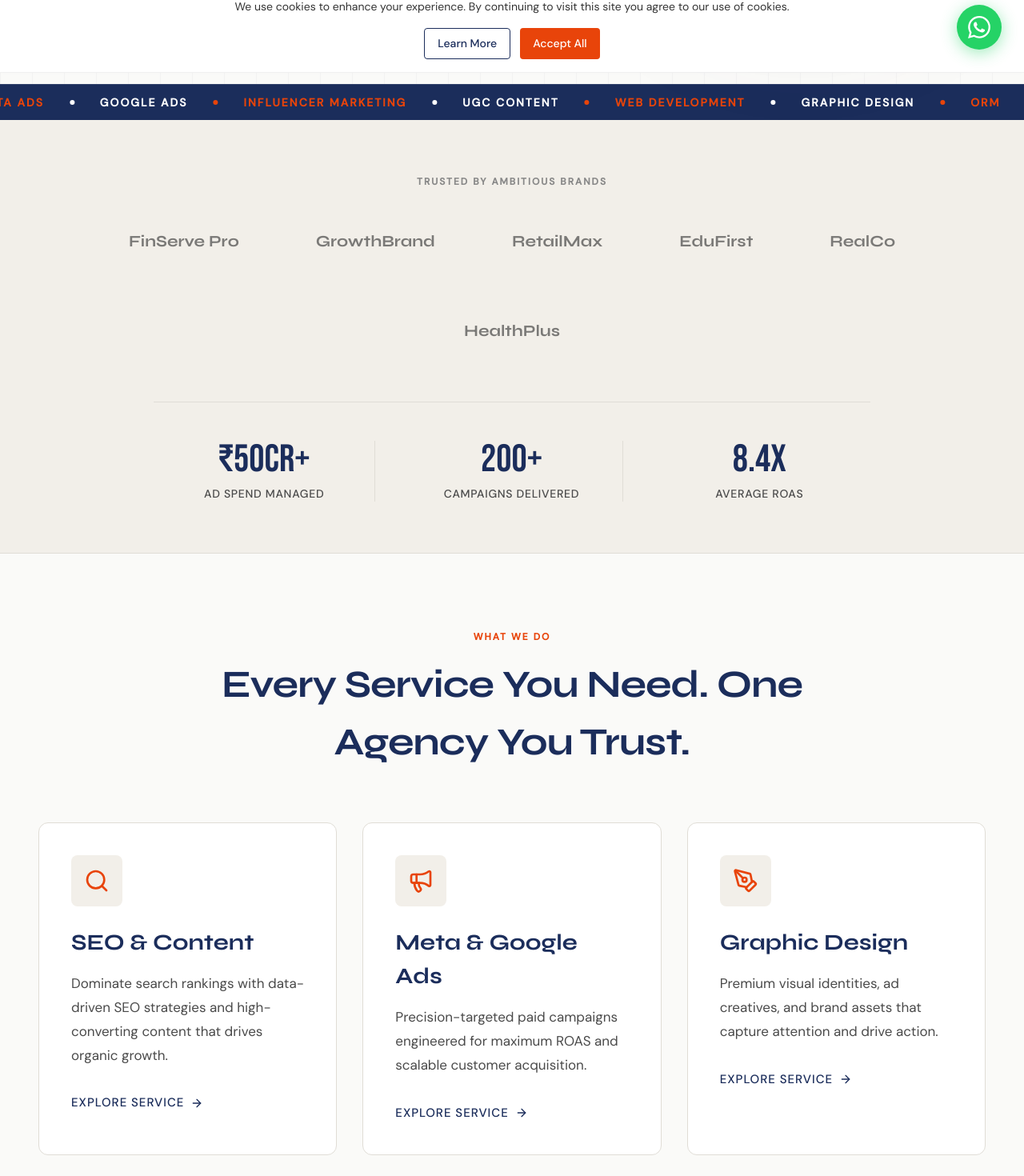
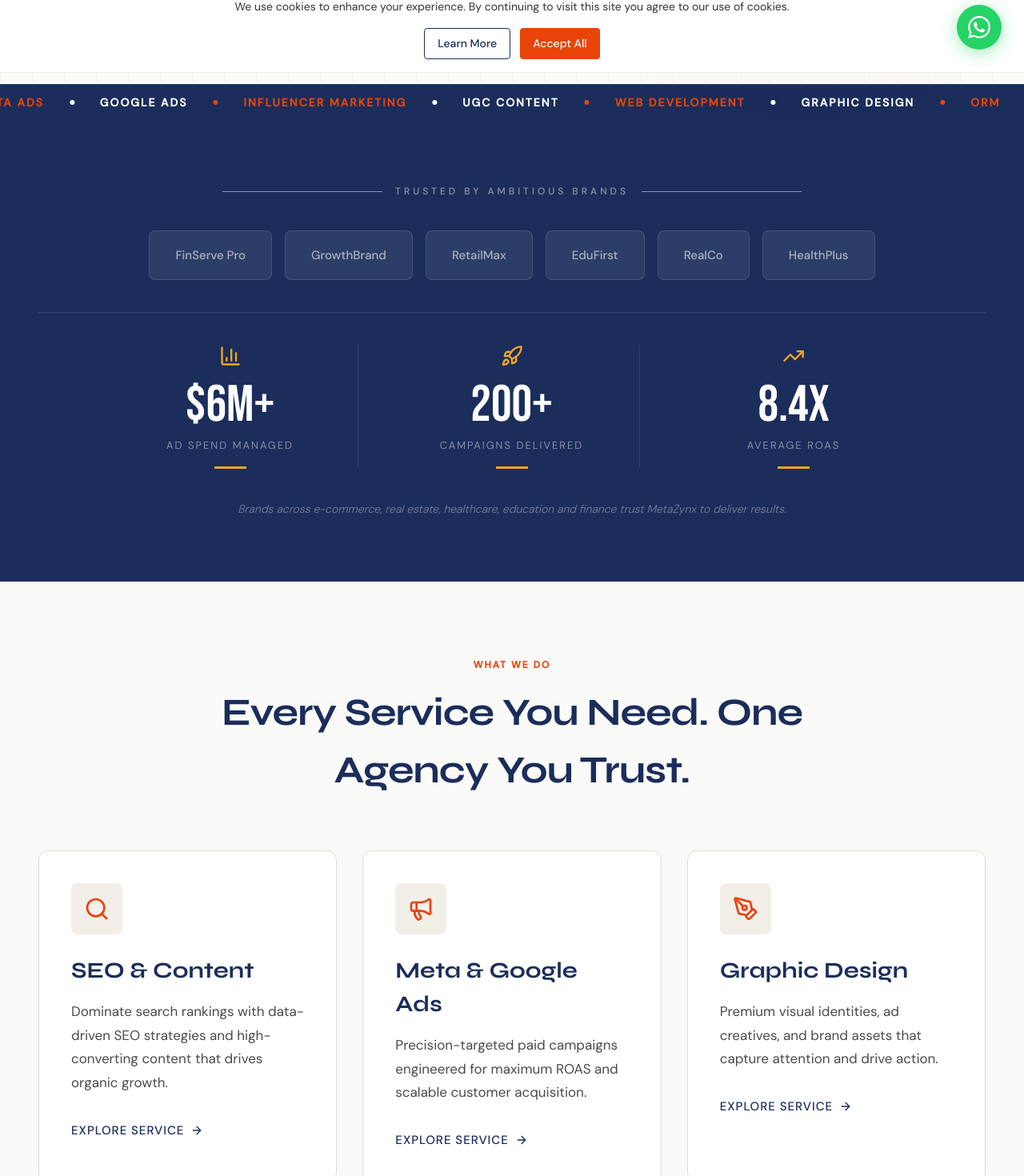
Before and after one commit to MetaZynx/MetaZynx-, a Next.js app: page / in a window 1280 px wide. Shown: the part 710-2180 px from the top of the page at 80% size. Built offline with nearby package versions, Linux system fonts and the light colour scheme.

Commit message:
refactor: Update currency and formatting to USD
Replaced all instances of INR (₹) to USD ($) and adjusted numerical values where appropriate to reflect current market standards and international reach. Updated timeline events and budget ranges in the contact form to use USD.

```diff
--- a/app/about/page.tsx
+++ b/app/about/page.tsx
@@ -17,7 +17,7 @@ export default function AboutPage() {
   const timeline = [
     { year: '2020', event: 'Founded' },
     { year: '2021', event: 'First Campaign' },
-    { year: '2022', event: 'First ₹1Cr Month' },
+    { year: '2022', event: 'First $100K Month' },
     { year: 'Today', event: '360° Agency' },
   ];
 
--- a/components/ContactForm.tsx
+++ b/components/ContactForm.tsx
@@ -151,10 +151,10 @@ export default function ContactForm() {
           className={`w-full px-4 py-3 rounded-md border ${errors.budget ? 'border-red-500' : 'border-border-warm'} focus:outline-none focus:border-accent-orange focus:ring-1 focus:ring-accent-orange transition-colors bg-white font-sans text-[15px]`}
         >
           <option value="">Select a range...</option>
-          <option value="under-50k">Under ₹50K</option>
-          <option value="50k-2l">₹50K – ₹2L</option>
-          <option value="2l-10l">₹2L – ₹10L</option>
-          <option value="10l-plus">₹10L+</option>
+          <option value="under-50k">Under $5K</option>
+          <option value="50k-2l">$5K – $25K</option>
+          <option value="2l-10l">$25K – $120K</option>
+          <option value="10l-plus">$120K+</option>
         </select>
         {errors.budget && <p className="text-red-500 text-xs mt-1">{errors.budget}</p>}
       </div>
--- a/components/Hero.tsx
+++ b/components/Hero.tsx
@@ -107,14 +107,14 @@ export default function Hero() {
                 </div>
                 <div>
                   <p className="font-sans text-xs text-secondary-text mb-1 uppercase tracking-wider font-medium">Cost Per Lead</p>
-                  <p className="font-sans font-bold text-2xl text-brand-navy">₹47</p>
+                  <p className="font-sans font-bold text-2xl text-brand-navy">$0.58</p>
                 </div>
               </div>
 
               <div className="pt-6 border-t border-border-warm">
                 <div className="flex justify-between items-center mb-2">
                   <p className="font-sans text-xs text-secondary-text uppercase tracking-wider font-medium">Ad Spend Managed</p>
-                  <p className="font-sans font-bold text-sm text-brand-navy">₹2.4Cr/month</p>
+                  <p className="font-sans font-bold text-sm text-brand-navy">$285K/month</p>
                 </div>
                 <div className="w-full h-2 bg-secondary-bg rounded-full overflow-hidden">
                   <div className="w-[85%] h-full bg-gradient-to-r from-brand-navy to-accent-orange rounded-full"></div>
--- a/components/Services.tsx
+++ b/components/Services.tsx
@@ -10,37 +10,43 @@ export default function Services() {
       title: 'SEO & Content',
       description: 'Dominate search rankings with data-driven SEO strategies and high-converting content that drives organic growth.',
       icon: <Search size={32} className="text-accent-orange" />,
-      link: '/services/seo'
+      link: '/services/seo',
+      tooltip: 'Boost Organic Traffic'
     },
     {
       title: 'Meta & Google Ads',
       description: 'Precision-targeted paid campaigns engineered for maximum ROAS and scalable customer acquisition.',
       icon: <Megaphone size={32} className="text-accent-orange" />,
-      link: '/services/ads'
+      link: '/services/ads',
+      tooltip: 'Maximize ROAS'
     },
     {
       title: 'Graphic Design',
       description: 'Premium visual identities, ad creatives, and brand assets that capture attention and drive action.',
       icon: <PenTool size={32} className="text-accent-orange" />,
-      link: '/services/design'
+      link: '/services/design',
+      tooltip: 'Elevate Brand Identity'
     },
     {
       title: 'Web Development',
       description: 'High-performance, conversion-optimized websites built on modern tech stacks for serious brands.',
       icon: <Code size={32} className="text-accent-orange" />,
-      link: '/services/development'
+      link: '/services/development',
+      tooltip: 'Build High-Converting Sites'
     },
     {
       title: 'Influencer & UGC',
       description: 'Authentic creator partnerships and user-generated content that builds trust and social proof at scale.',
       icon: <Users size={32} className="text-accent-orange" />,
-      link: '/services/influencer'
+      link: '/services/influencer',
+      tooltip: 'Leverage Social Proof'
     },
     {
       title: 'ORM',
       description: 'Proactive online reputation management to protect and enhance your brand\'s digital footprint.',
       icon: <ShieldCheck size={32} className="text-accent-orange" />,
-      link: '/services/orm'
+      link: '/services/orm',
+      tooltip: 'Protect Brand Image'
     }
   ];
 
@@ -66,8 +72,20 @@ export default function Services() {
             >
               <div className="absolute left-0 top-0 bottom-0 w-1 bg-accent-orange opacity-0 group-hover:opacity-100 transition-opacity duration-300"></div>
 
-              <div className="mb-6 bg-secondary-bg w-16 h-16 rounded-lg flex items-center justify-center group-hover:bg-accent-orange/10 transition-colors duration-300">
-                {service.icon}
+              <div className="relative inline-block mb-6 group/icon">
+                <Link href={service.link}>
+                  <motion.div
+                    whileHover={{ scale: 1.1, rotate: 5 }}
+                    whileTap={{ scale: 0.9 }}
+                    className="bg-secondary-bg w-16 h-16 rounded-lg flex items-center justify-center group-hover:bg-accent-orange/10 transition-colors duration-300 cursor-pointer"
+                  >
+                    {service.icon}
+                  </motion.div>
+                </Link>
+                <div className="absolute -top-10 left-1/2 -translate-x-1/2 bg-brand-navy text-white text-xs font-sans px-3 py-1.5 rounded opacity-0 invisible group-hover/icon:opacity-100 group-hover/icon:visible transition-all duration-300 whitespace-nowrap z-10 pointer-events-none shadow-md">
+                  {service.tooltip}
+                  <div className="absolute -bottom-1 left-1/2 -translate-x-1/2 w-2 h-2 bg-brand-navy rotate-45"></div>
+                </div>
               </div>
 
               <h3 className="font-display font-bold text-[22px] md:text-[28px] text-brand-navy mb-4">
--- a/components/SocialProof.tsx
+++ b/components/SocialProof.tsx
@@ -1,41 +1,65 @@
 import VanillaCounter from './VanillaCounter';
+import { BarChart3, Rocket, TrendingUp } from 'lucide-react';
 
 export default function SocialProof() {
   return (
-    <section className="bg-secondary-bg py-16 border-b border-border-warm">
+    <section className="bg-[#1B2D5B] py-[80px]">
       <div className="max-w-7xl mx-auto px-6 md:px-12">
-        <div className="text-center mb-10">
-          <span className="font-sans font-bold text-xs text-muted-text uppercase tracking-[2px]">Trusted By Ambitious Brands</span>
+        <div className="flex items-center justify-center mb-10">
+          <div className="h-[1px] bg-[rgba(255,255,255,0.5)] flex-grow max-w-[100px] md:max-w-[200px]"></div>
+          <span className="font-sans font-medium text-[12px] text-[rgba(255,255,255,0.5)] uppercase tracking-[4px] px-4 text-center">
+            Trusted By Ambitious Brands
+          </span>
+          <div className="h-[1px] bg-[rgba(255,255,255,0.5)] flex-grow max-w-[100px] md:max-w-[200px]"></div>
         </div>
 
-        <div className="flex flex-wrap justify-center items-center gap-8 md:gap-16 mb-16 opacity-60 grayscale hover:grayscale-0 transition-all duration-500">
-          {/* Replace these with real client logos */}
+        <div className="flex flex-row justify-start md:justify-center items-center gap-[16px] overflow-x-auto pb-4 md:pb-0" style={{ scrollbarWidth: 'none', msOverflowStyle: 'none' }}>
+          {/* Replace these text placeholders with real client logo images */}
           {['FinServe Pro', 'GrowthBrand', 'RetailMax', 'EduFirst', 'RealCo', 'HealthPlus'].map((name) => (
-            <div key={name} className="h-12 flex items-center justify-center px-4">
-              <span className="font-display font-bold text-xl text-brand-navy">{name}</span>
+            <div
+              key={name}
+              className="bg-[rgba(255,255,255,0.08)] border border-[rgba(255,255,255,0.12)] rounded-[8px] px-[32px] py-[18px] hover:bg-[rgba(255,255,255,0.14)] hover:border-[rgba(255,255,255,0.25)] transition-all duration-200 ease-in-out group shrink-0"
+            >
+              <span className="font-sans font-medium text-[15px] text-[rgba(255,255,255,0.6)] group-hover:text-white transition-colors duration-200 whitespace-nowrap">
+                {name}
+              </span>
             </div>
           ))}
         </div>
 
-        <div className="grid grid-cols-1 md:grid-cols-3 gap-8 max-w-4xl mx-auto border-t border-border-warm pt-12">
-          <div className="text-center md:border-r border-border-warm">
-            <p className="font-stats text-5xl text-brand-navy mb-2">
-              <VanillaCounter prefix="₹" end={50} suffix="Cr+" />
+        <div className="h-[1px] bg-[rgba(255,255,255,0.1)] my-[40px] w-full"></div>
+
+        <div className="grid grid-cols-1 md:grid-cols-3 gap-8 max-w-5xl mx-auto">
+          <div className="flex flex-col items-center text-center md:border-r border-[rgba(255,255,255,0.1)] relative pb-6 md:pb-0">
+            <BarChart3 className="text-[#F5A623] mb-4" size={28} />
+            <p className="font-stats text-[64px] text-white leading-none mb-2">
+              <VanillaCounter prefix="$" end={6} suffix="M+" />
             </p>
-            <p className="font-sans text-sm text-secondary-text uppercase tracking-wider font-medium">Ad Spend Managed</p>
+            <p className="font-sans font-light text-[13px] text-[rgba(255,255,255,0.55)] uppercase tracking-[2px] mb-4">Ad Spend Managed</p>
+            <div className="w-[40px] h-[3px] bg-[#F5A623]"></div>
           </div>
-          <div className="text-center md:border-r border-border-warm">
-            <p className="font-stats text-5xl text-brand-navy mb-2">
+          <div className="flex flex-col items-center text-center md:border-r border-[rgba(255,255,255,0.1)] relative pb-6 md:pb-0">
+            <Rocket className="text-[#F5A623] mb-4" size={28} />
+            <p className="font-stats text-[64px] text-white leading-none mb-2">
               <VanillaCounter end={200} suffix="+" />
             </p>
-            <p className="font-sans text-sm text-secondary-text uppercase tracking-wider font-medium">Campaigns Delivered</p>
+            <p className="font-sans font-light text-[13px] text-[rgba(255,255,255,0.55)] uppercase tracking-[2px] mb-4">Campaigns Delivered</p>
+            <div className="w-[40px] h-[3px] bg-[#F5A623]"></div>
           </div>
-          <div className="text-center">
-            <p className="font-stats text-5xl text-brand-navy mb-2">
+          <div className="flex flex-col items-center text-center relative">
+            <TrendingUp className="text-[#F5A623] mb-4" size={28} />
+            <p className="font-stats text-[64px] text-white leading-none mb-2">
               <VanillaCounter end={8.4} decimals={1} suffix="x" />
             </p>
-            <p className="font-sans text-sm text-secondary-text uppercase tracking-wider font-medium">Average ROAS</p>
+            <p className="font-sans font-light text-[13px] text-[rgba(255,255,255,0.55)] uppercase tracking-[2px] mb-4">Average ROAS</p>
+            <div className="w-[40px] h-[3px] bg-[#F5A623]"></div>
           </div>
+        </div>
+
+        <div className="mt-[40px] text-center">
+          <p className="font-sans font-light text-[14px] text-[rgba(255,255,255,0.4)] italic">
+            Brands across e-commerce, real estate, healthcare, education and finance trust MetaZynx to deliver results.
+          </p>
         </div>
       </div>
     </section>
```
